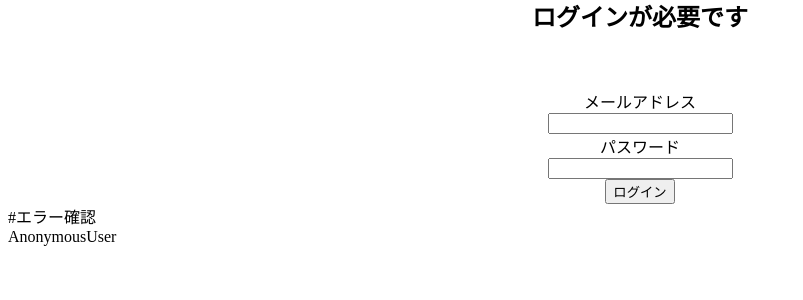
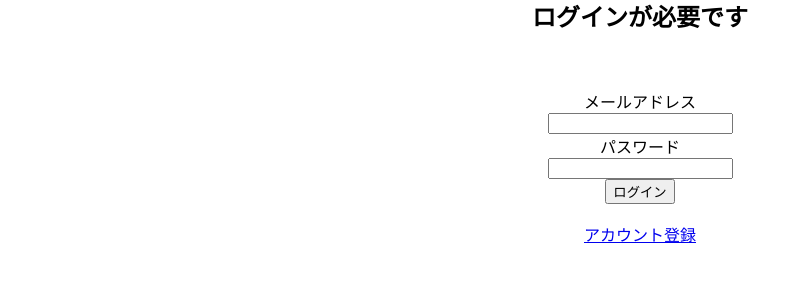
Before and after one commit to Sayaka-Higasa/Kotoba-Trace, a Django app: page /accounts/login/ in a window 1280 px wide. Shown: the part 193-493 px from the top of the page, without its empty margins (0-803 px from the left). Run offline with Django 5.2, Linux system fonts and the light colour scheme.

Commit message:
ログインhtmlにアカウント登録リンクを追加

```diff
--- a/accounts/templates/accounts/login.html
+++ b/accounts/templates/accounts/login.html
@@ -17,6 +17,13 @@
     <form method="post">
     {% csrf_token %}
 
+        <!-- エラー確認 -->
+    {% if form.non_field_errors %}
+    <div style="color: red;">
+    {{ form.non_field_errors }}
+    </div>
+    {% endif %}
+
     <div style="text-align:center">
     <label for = "id_username">メールアドレス</label><br>
     {{form.username}}
@@ -24,19 +31,12 @@
     <label for="id_password">パスワード</label><br>
     {{form.password}}
     <br>
-    <button type="submit">ログイン</button>
+    <button type="submit">ログイン</button> <br><br>
+
+    <a href="{% url 'accounts:signup' %}">アカウント登録</a>
+
     </div>
 
-    #エラー確認
 
-    <form method="post">
-    {% csrf_token %}
-
-    {% if form.non_field_errors %}
-        <div style="color: red;">
-            {{ form.non_field_errors }}
-        </div>
-    {% endif %}
     </form>
     </body>
-{{ user }}
```
